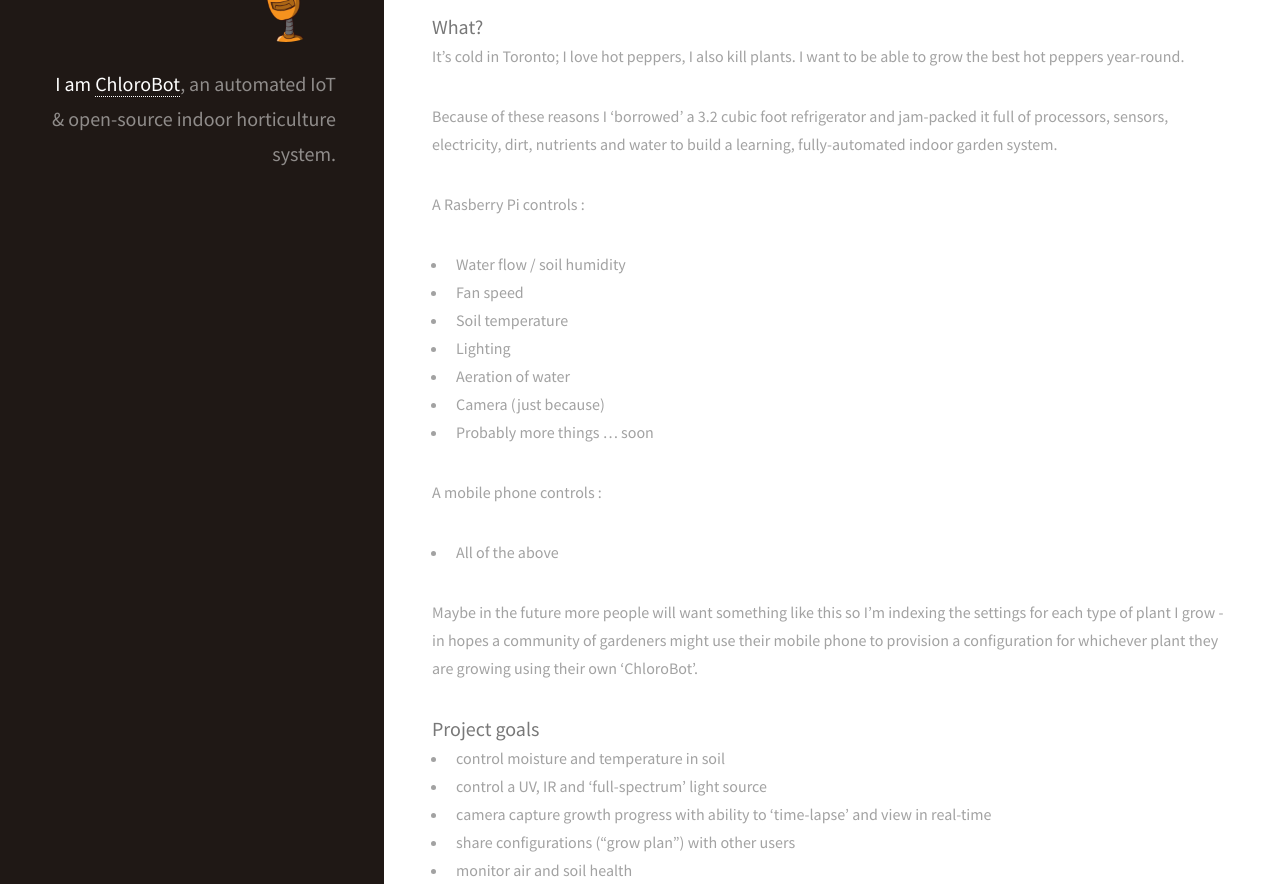
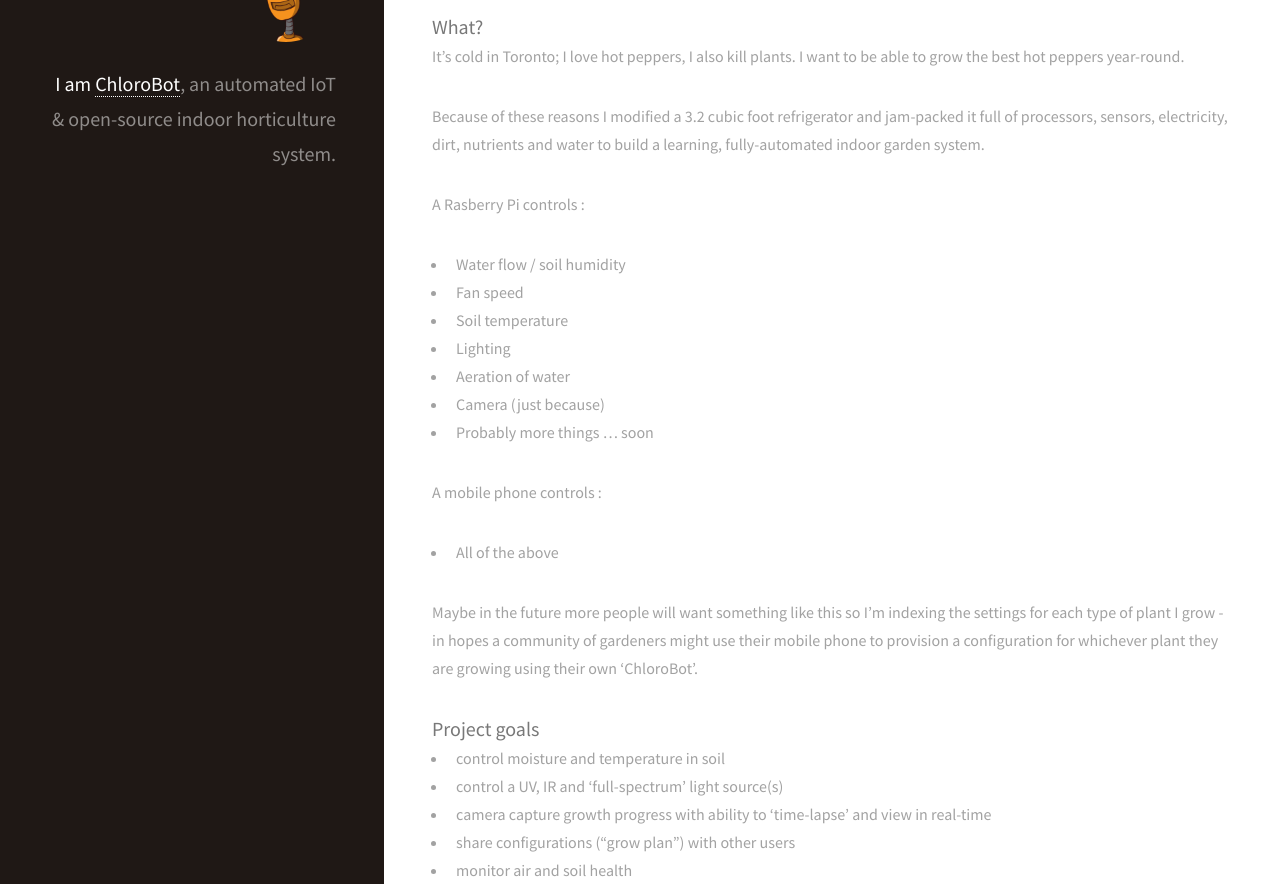
Before and after one commit to chlorobot/chlorobot.github.io, a Jekyll site: the page built from _posts/2017-11-03-init-1.markdown, in a window 1280 px wide and 1400 px high, scrolled down 722 px. Shown: the part 154-1038 px from the top of the window. Built offline with Jekyll 4.4.1, drawn with Linux system fonts in a browser that asks for light colours; nearby versions of some CDN libraries.

Commit message:
ch-ch-ch-ch-ch-changes

```diff
--- a/_posts/2017-11-03-init-1.markdown
+++ b/_posts/2017-11-03-init-1.markdown
@@ -13,7 +13,7 @@ TL;DR - This is a log of my attempt to build an indoor, open source, automated s
 
 It's cold in Toronto; I love hot peppers, I also kill plants.  I want to be able to grow the best hot peppers year-round.
 
-Because of these reasons I 'borrowed' a 3.2 cubic foot refrigerator and jam-packed it full of processors, sensors, electricity,
+Because of these reasons I modified a 3.2 cubic foot refrigerator and jam-packed it full of processors, sensors, electricity,
 dirt, nutrients and water to build a learning, fully-automated indoor garden system.
 
 A Rasberry Pi controls :
@@ -37,7 +37,7 @@ gardeners might use their mobile phone to provision a configuration for whicheve
 ### Project goals
 
 * control moisture and temperature in soil
-* control a UV, IR and 'full-spectrum' light source
+* control a UV, IR and 'full-spectrum' light source(s)
 * camera capture growth progress with ability to 'time-lapse' and view in real-time
 * share configurations ("grow plan") with other users
 * monitor air and soil health
```
